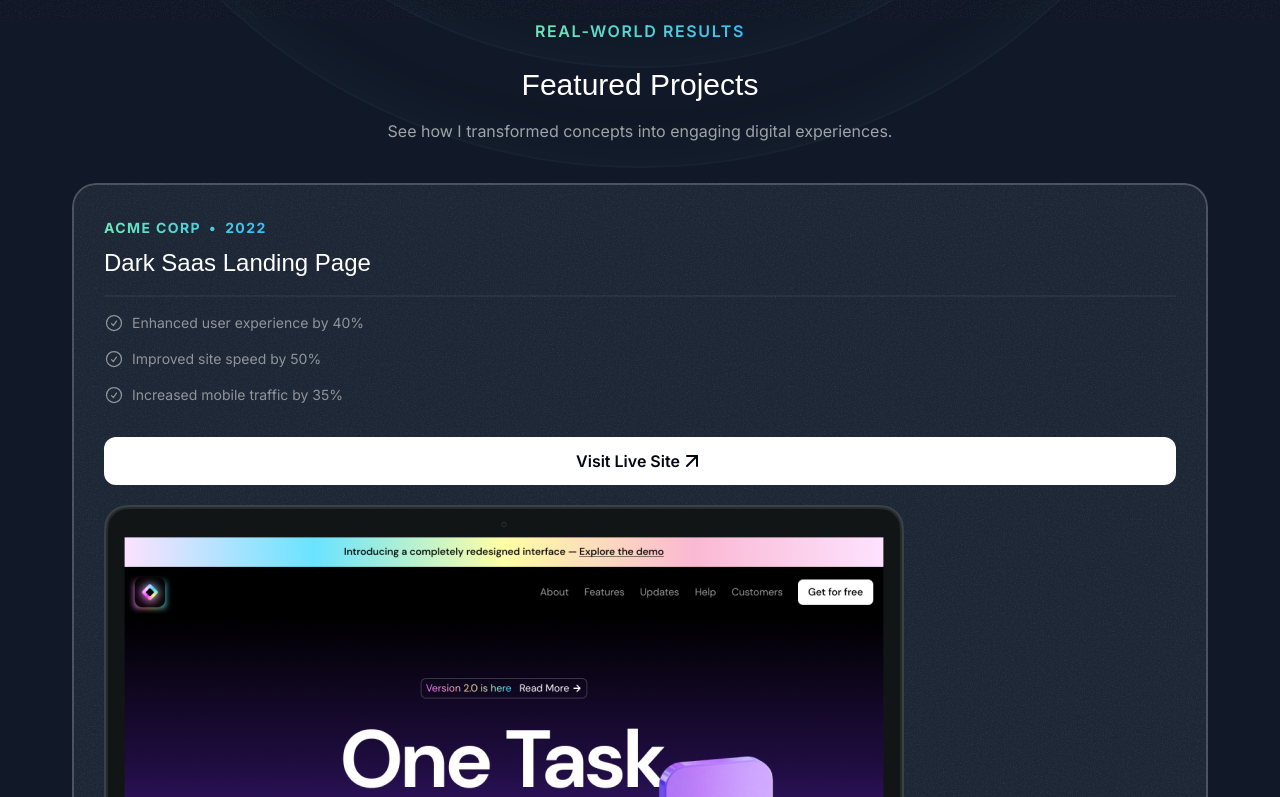
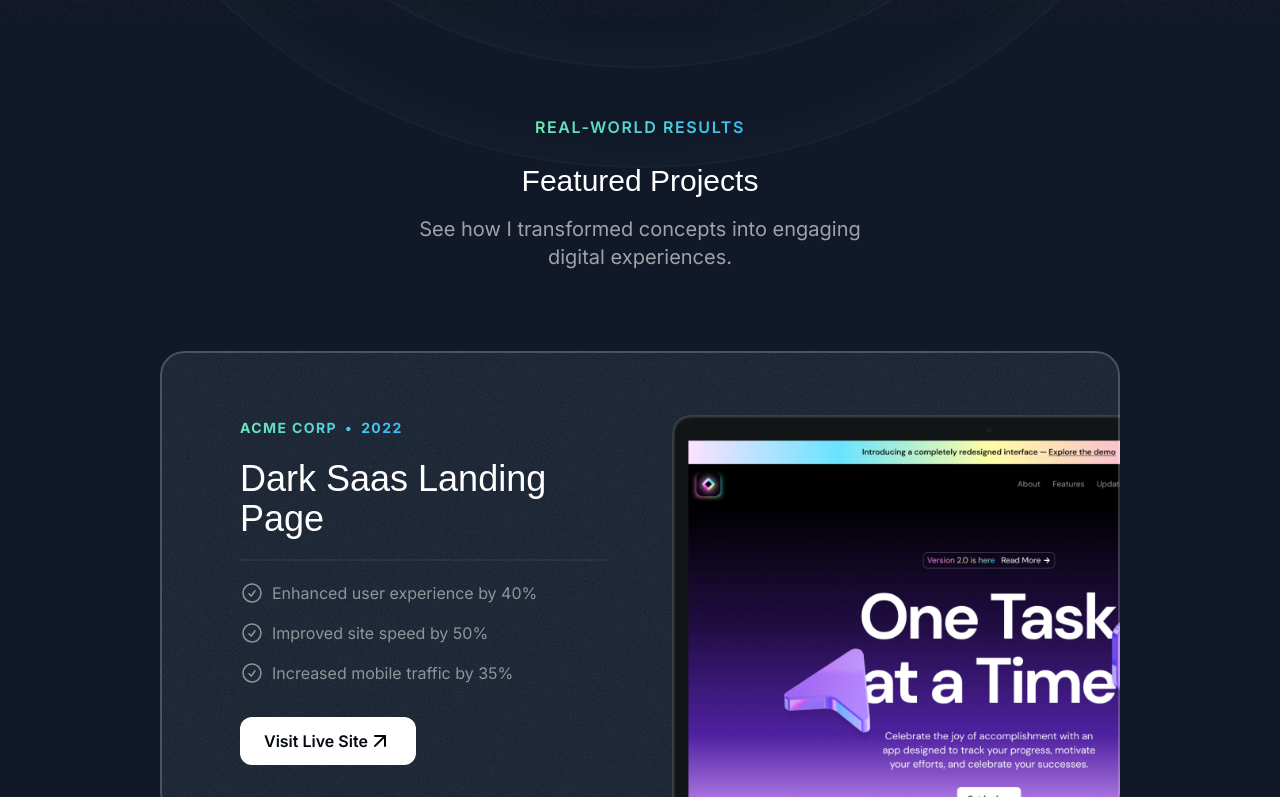
Before and after one commit to MUHMMADSALEH/My_Porftolio, a Next.js app: page / in a window 1280 px wide. Shown: the part 903-1700 px from the top of the page. Built offline with nearby package versions, Linux system fonts and the light colour scheme; a web font is replaced by a local one.

Commit message:
feat:add Tape section

```diff
--- a/src/app/globals.css
+++ b/src/app/globals.css
@@ -11,3 +11,9 @@
         @apply absolute inset-0  border-2 top-1/2 left-1/2 -translate-x-1/2 -translate-y-1/2 rounded-full border-emerald-300/5 shadow-[0_0_80px_inset] shadow-emerald-300/5
     }
  }
+
+ @layer utilities{
+    .container{
+        @apply lg:max-w-5xl
+    }
+ }
--- a/src/app/page.tsx
+++ b/src/app/page.tsx
@@ -1,6 +1,7 @@
 import { Header } from "@/sections/Header";
 import { HeroSection } from "@/sections/Hero";
 import { ProjectsSection } from "@/sections/Projects";
+import { TapeSection } from "@/sections/Tape";
 
 export default function Home() {
   return (
@@ -8,6 +9,7 @@ export default function Home() {
     <Header/>
     <HeroSection/>
     <ProjectsSection/>
+    <TapeSection/>
    </div>
   );
 }
--- a/src/sections/Projects.tsx
+++ b/src/sections/Projects.tsx
@@ -47,7 +47,7 @@ const portfolioProjects = [
 
 export const ProjectsSection = () => {
   return (
-    <section className="pb-16">
+    <section className="pb-16 lg:py-24">
       <div className="container">
         <div className="flex justify-center">
           <p className="uppercase font font-semibold tracking-widest bg-gradient-to-r from-emerald-300 to-sky-400 text-center bg-clip-text text-transparent">
@@ -57,49 +57,61 @@ export const ProjectsSection = () => {
         <h2 className="font-serif text-3xl mt-6 text-center">
           Featured Projects
         </h2>
-        <p className="text-white/60 mt-4 text-center">
+        <p className="text-white/60 mt-4 max-w-md mx-auto text-center md:text-lg lg:text-xl">
           See how I transformed concepts into engaging digital experiences.
         </p>
 
-        <div className="flex flex-col mt-10 gap-20">
+        <div className="flex flex-col mt-10 md:mt-20 gap-20">
           {portfolioProjects.map((project) => (
             <div
               key={project.title}
               className="bg-gray-800 rounded-3xl relative z-0 overflow-hidden after:z-10
-            after:content-[''] after:absolute after:inset-0 after:outline-2 after:outline after:-outline-offset-2 after:rounded-3xl after:outline-white/20 px-8 pt-8 after:pointer-events-none"
+            after:content-[''] after:absolute after:inset-0 after:outline-2 after:outline after:-outline-offset-2 after:rounded-3xl after:outline-white/20 px-8 pt-8 md:pt-12 md:px-10  lg:pt-16 lg:px-20 after:pointer-events-none"
             >
               <div
                 className="absolute inset-0 -z-10 opacity-5 "
                 style={{ backgroundImage: `url(${grainImage.src})` }}
               ></div>
+              <div className="lg:grid lg:grid-cols-2 lg:gap-16">
+                <div className="lg:pb-16">
                   <div className="bg-gradient-to-r from-emerald-300 to-sky-400 inline-flex gap-2 text-transparent bg-clip-text font-bold uppercase tracking-widest text-sm ">
                     <span>{project.company}</span>
                     <span>&bull;</span>
                     <span>{project.year}</span>
                   </div>
-              <h3 className="font-serif text-2xl mt-2">{project.title}</h3>
-              <hr className="border-t-2 border-white/5 mt-4" />
-              <ul className="flex flex-col gap-4 mt-4">
+                  <h3 className="font-serif text-2xl md:text-4xl mt-2 md:mt-5  ">
+                    {project.title}
+                  </h3>
+                  <hr className="border-t-2 border-white/5 mt-4 md:mt-5" />
+                  <ul className="flex flex-col gap-4 mt-4 md:mt-5">
                     {project.results.map((result) => (
-                  <li className=" flex  gap-2 text-sm text-white/50">
-                    <CheckCircleIcon className="size-5" />
+                      <li className=" flex  gap-2 text-sm text-white/50 md:text-base">
+                        <CheckCircleIcon className="size-5 md:size-6" />
                         <span>{result.title}</span>
                       </li>
                     ))}
                   </ul>
 
                   <a href={project.link}>
-                <button className="bg-white h-12 w-full rounded-xl text-gray-950 font-semibold inline-flex items-center justify-center mt-8 -mb-4 ">
+                    <button className="bg-white h-12 w-full md:w-auto rounded-xl text-gray-950 font-semibold inline-flex items-center justify-center mt-8 -mb-4 px-6 md:-md-0 ">
                       <span>Visit Live Site</span>
                       <ArrowUpRightIcon />
                     </button>
                   </a>
-
-              <Image className="mt-8" src={project.image} alt={project.title} />
+                </div>
+                <div className="relative">
+                  <Image
+                    className="mt-8 -mb-4 md:-mb-0  lg:mt-0 lg:absolute lg:h-full lg:w-auto lg:max-w-none"
+                    src={project.image}
+                    alt={project.title}
+                  />
+                </div>
+              </div>
             </div>
           ))}
         </div>
       </div>
     </section>
+
   );
 };
--- a/src/sections/Tape.tsx
+++ b/src/sections/Tape.tsx
@@ -1,3 +1,34 @@
+import StarIcon from "../assets/icons/star.svg";
+const words = [
+  "Performance",
+  "Accessible",
+  "Secure",
+  "Interactive",
+  "Scalable",
+  "Maintainable",
+  "Responsive",
+  "Search Optimized",
+  "Usable",
+  "Reliable",
+];
+
 export const TapeSection = () => {
-  return <div>Tape Section</div>;
+  return (
+    <div>
+      <div className="py-16 lg:py-24 overflow-x-clip ">
+        <div className="bg-gradient-to-r from-emerald-300 to-sky-400  -rotate-3 -mx-1">
+          <div className="flex [mask-image:linear-gradient(to_right,transparent,black_10%,black_90%,transparent)] ">
+            <div className=" flex flex-none gap-4 py-3">
+              {words.map((word) => (
+                <div key={word} className="inline-flex gap-4 items-center text-gray-900 font-extrabold text-sm uppercase ">
+                  <span>{word}</span>
+                  <StarIcon ClassName="size-6 -rotate-12" />
+                </div>
+              ))}
+            </div>
+          </div>
+        </div>
+      </div>
+    </div>
+  );
 };
```
Lines whose indentation alone changed are shown as unchanged.
